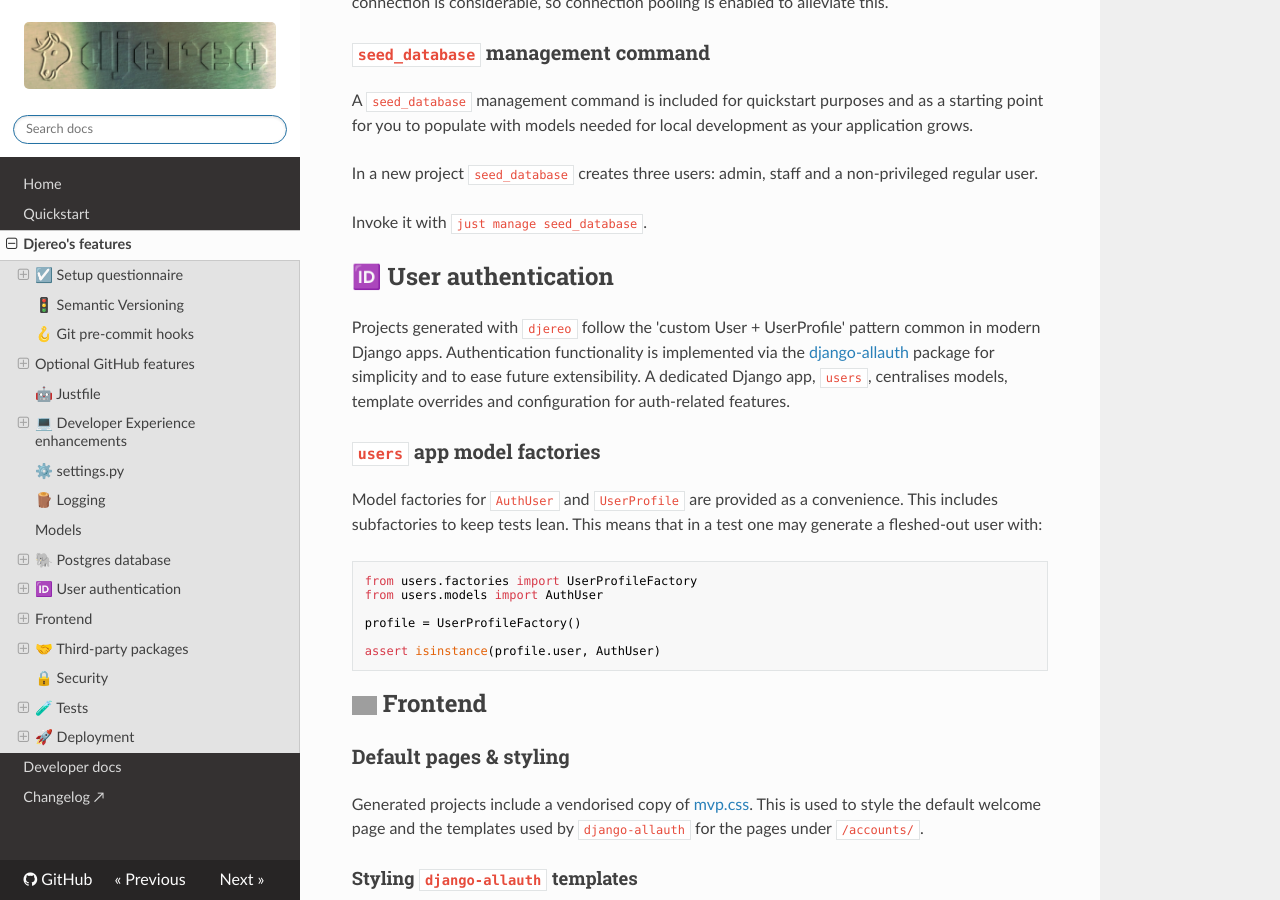
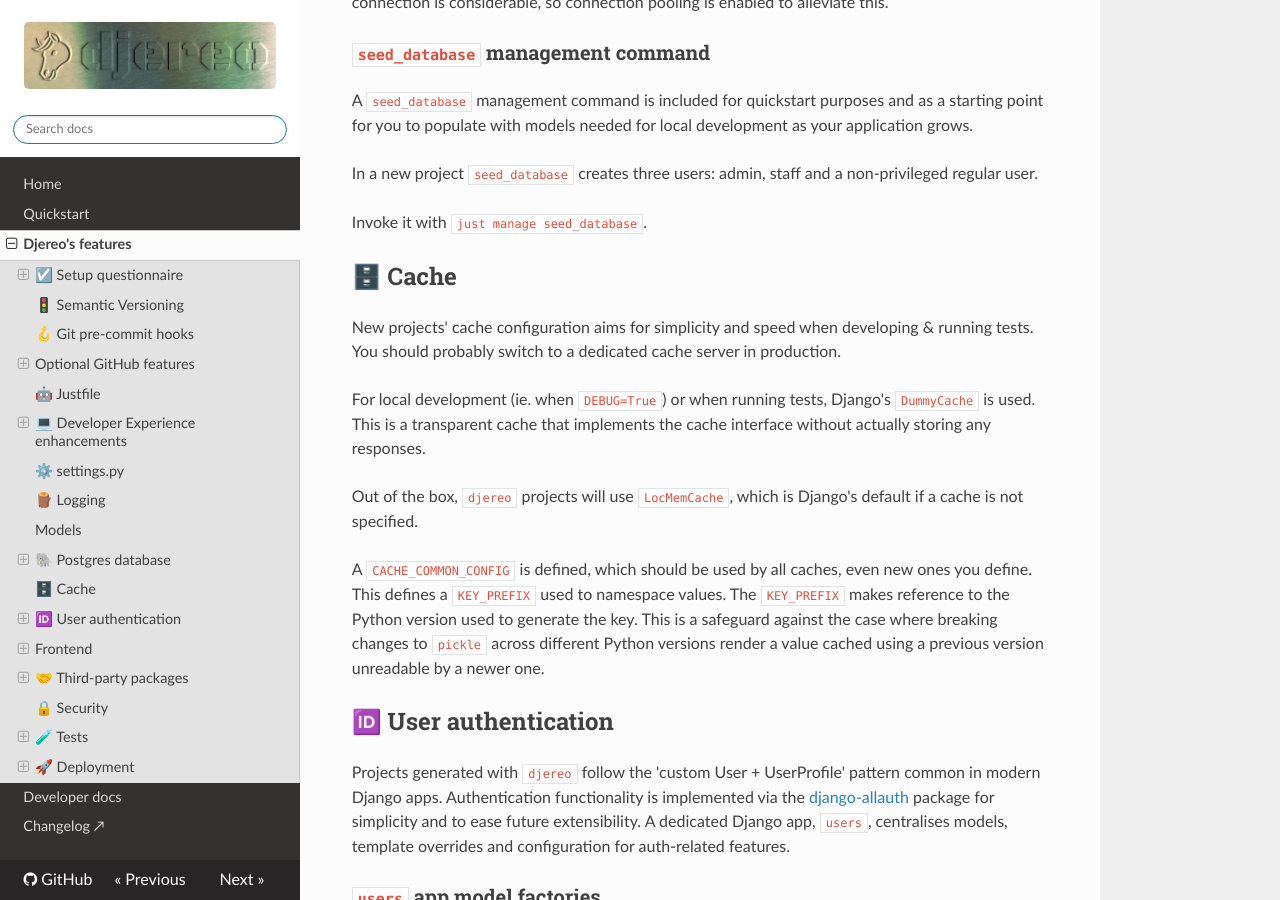
Before and after one commit to albertomh/djereo, an MkDocs documentation site: the page built from docs/src/featurelist.md, in a window 1280 px wide and 900 px high, scrolled down 8186 px. Built offline with MkDocs 1.6.1, drawn with Linux system fonts in a browser that asks for light colours; nearby versions of some CDN libraries; some of the changed text lies outside the part shown; grey boxes are pictures that could not be loaded.

Commit message:
docs: document the LocMem & Dummy cache configs (#248)

```diff
--- a/docs/src/featurelist.md
+++ b/docs/src/featurelist.md
@@ -20,7 +20,7 @@ and validation rules to prevent incoherent answers.
     `djereo` is opinionated insofar as it embodies beliefs such as 'postgres is the best
     database for a new project' or 'htmx for frontends is great'. It lays out paved paths
     and sensible defaults if you choose to configure a new project with these tools. The
-    aim isn't to be restrictive or force e.g. `htmx` or `django-waffle` on anyone.
+    aim is not to be restrictive or force e.g. `htmx` or `django-waffle` on anyone.
 
 ### Versions
 
@@ -349,6 +349,24 @@ regular user.
 
 Invoke it with `just manage seed_database`.
 
+## 🗄️ Cache
+
+New projects' cache configuration aims for simplicity and speed when developing & running
+tests. You should probably switch to a dedicated cache server in production.
+
+For local development (ie. when `DEBUG=True`) or when running tests, Django's `DummyCache`
+is used. This is a transparent cache that implements the cache interface without actually
+storing any responses.
+
+Out of the box, `djereo` projects will use `LocMemCache`, which is Django's default if a
+cache is not specified.
+
+A `CACHE_COMMON_CONFIG` is defined, which should be used by all caches, even new ones you
+define. This defines a `KEY_PREFIX` used to namespace values. The `KEY_PREFIX` makes
+reference to the Python version used to generate the key. This is a safeguard against the
+case where breaking changes to `pickle` across different Python versions render a value
+cached using a previous version unreadable by a newer one.
+
 ## 🆔 User authentication
 
 Projects generated with `djereo` follow the 'custom User + UserProfile' pattern common in
@@ -520,7 +538,7 @@ to expose two endpoints with which to monitor the health of an application insta
 ### Continuous Deployment
 
 `djereo` aims to provide a foundation on which to build your continuous deployment pipeline.
-Given the diversity of hosting &amp; deployment solutions it doesn't attempt to provide a
+Given the diversity of hosting &amp; deployment solutions it does not attempt to provide a
 solution for the step that deploys your application. However, you can extend the `on-tag`
 GitHub Actions workflow, which contains the following sequence of jobs:
 
```
